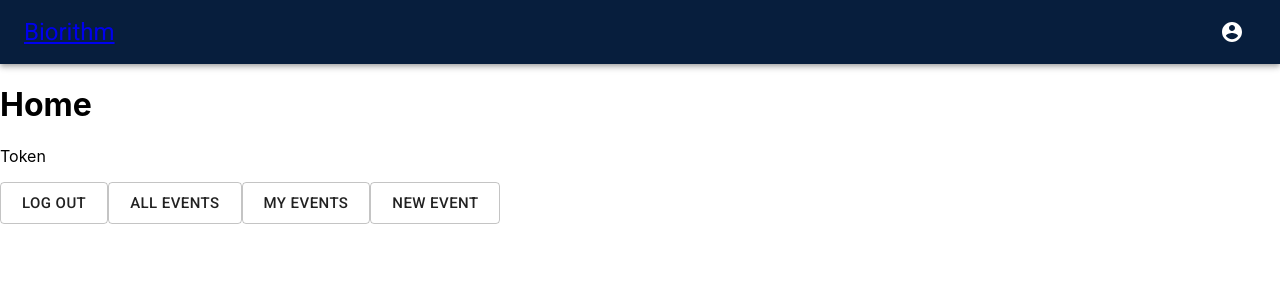
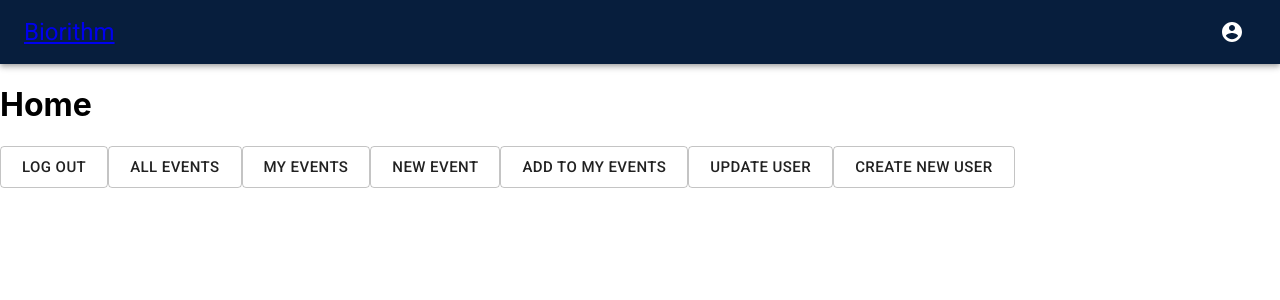
Before and after one commit to SalvadorRomeroB/BioritmoReact, a React (Create React App) app: page / in a window 1280 px wide. Shown: the top 300 px of the page. Built offline with nearby package versions, Linux system fonts and the light colour scheme.

Commit message:
get and post to back

```diff
--- a/src/pages/Home.jsx
+++ b/src/pages/Home.jsx
@@ -4,7 +4,12 @@ import { makeStyles } from "@material-ui/core/styles";
 import Colors from "../constants/Colors";
 import axios from "axios";
 import { useDispatch, useSelector } from "react-redux";
-import { get_all_events, get_my_events } from "../redux/actions/index";
+import {
+  get_all_events,
+  get_my_events,
+  put_new_user,
+  sign_in
+} from "../redux/actions/index";
 
 import Layout from "../components/Layout";
 
@@ -66,11 +71,110 @@ const Home = () => {
       });
   };
 
+  const new_event = () => {
+    let new_event = {
+      business: {
+        name: "event with user",
+        description: "something important",
+        tag: "FISICO",
+        location: "my casa",
+        year: 2020,
+        month: 12,
+        day: 31
+      }
+    };
+    axios({
+      method: "post",
+      url: `/businesses/create/${user.id}`,
+      headers: {
+        Authorization: "Bearer " + token
+      },
+      data: new_event
+    })
+      .then(function(response) {
+        console.log(response.data);
+        my_events();
+      })
+      .catch(function(error) {
+        console.log(error);
+      });
+  };
+
+  const add_my_events = event_id => {
+    axios({
+      method: "post",
+      url: `/businesses/add/${user.id}/${event_id}`,
+      headers: {
+        Authorization: "Bearer " + token
+      }
+    })
+      .then(function(response) {
+        console.log(response.data);
+        my_events();
+      })
+      .catch(function(error) {
+        console.log(error);
+      });
+  };
+
+  const update_user = () => {
+    let info_new_user = {
+      user: {
+        email: "newuserreact10@business.com",
+        password: "password",
+        user_name: "Antonio",
+        year: 1998,
+        month: 4,
+        day: 22
+      }
+    };
+    axios({
+      method: "put",
+      url: `/user/${user.id}`,
+      headers: {
+        Authorization: "Bearer " + token
+      },
+      data: info_new_user
+    })
+      .then(function(response) {
+        console.log(response.data);
+        dispatch(put_new_user(response.data));
+        dispatch(get_my_events(response.data.events));
+      })
+      .catch(function(error) {
+        console.log(error);
+      });
+  };
+
+  const new_user = () => {
+    let info_new_user = {
+      user: {
+        email: "user6@business.com",
+        password: "password",
+        user_name: "Luis",
+        year: 1998,
+        month: 4,
+        day: 22
+      }
+    };
+    axios({
+      method: "post",
+      url: `/users/signup`,
+      data: info_new_user
+    })
+      .then(function(response) {
+        dispatch(sign_in(response.data));
+        localStorage.setItem("jwt", response.data.token);
+      })
+      .catch(function(error) {
+        console.log(error);
+      });
+  };
+
   const classes = useStyles();
   return (
     <Layout>
       <h1>Home</h1>
-      <p>Token {token}</p>
       <Button
         variant="outlined"
         size="large"
@@ -99,9 +203,33 @@ const Home = () => {
         variant="outlined"
         size="large"
         className={classes.formButton}
-        onClick={() => my_events()}
+        onClick={() => new_event()}
       >
         New Event
+      </Button>
+      <Button
+        variant="outlined"
+        size="large"
+        className={classes.formButton}
+        onClick={() => add_my_events(6)}
+      >
+        Add to my Events
+      </Button>
+      <Button
+        variant="outlined"
+        size="large"
+        className={classes.formButton}
+        onClick={() => update_user()}
+      >
+        Update User
+      </Button>
+      <Button
+        variant="outlined"
+        size="large"
+        className={classes.formButton}
+        onClick={() => new_user()}
+      >
+        Create New User
       </Button>
     </Layout>
   );
--- a/src/redux/actions/index.js
+++ b/src/redux/actions/index.js
@@ -1,6 +1,13 @@
 export const sign_in = user => {
   return {
     type: "SIGN_IN",
+    data: user
+  };
+};
+
+export const put_new_user = user => {
+  return {
+    type: "UPDATE_USER",
     data: user
   };
 };
@@ -18,3 +25,10 @@ export const get_my_events = events => {
     data: events
   };
 };
+
+export const post_new_event = events => {
+  return {
+    type: "MY_EVENTS",
+    data: events
+  };
+};
--- a/src/redux/reducers/user.js
+++ b/src/redux/reducers/user.js
@@ -20,6 +20,15 @@ const user = (
         user_name: action.data.user_name,
         year: action.data.year
       };
+    case "UPDATE_USER":
+      return {
+        day: action.data.day,
+        email: action.data.email,
+        id: action.data.id,
+        month: action.data.month,
+        user_name: action.data.user_name,
+        year: action.data.year
+      };
     default:
       return state;
   }
```
